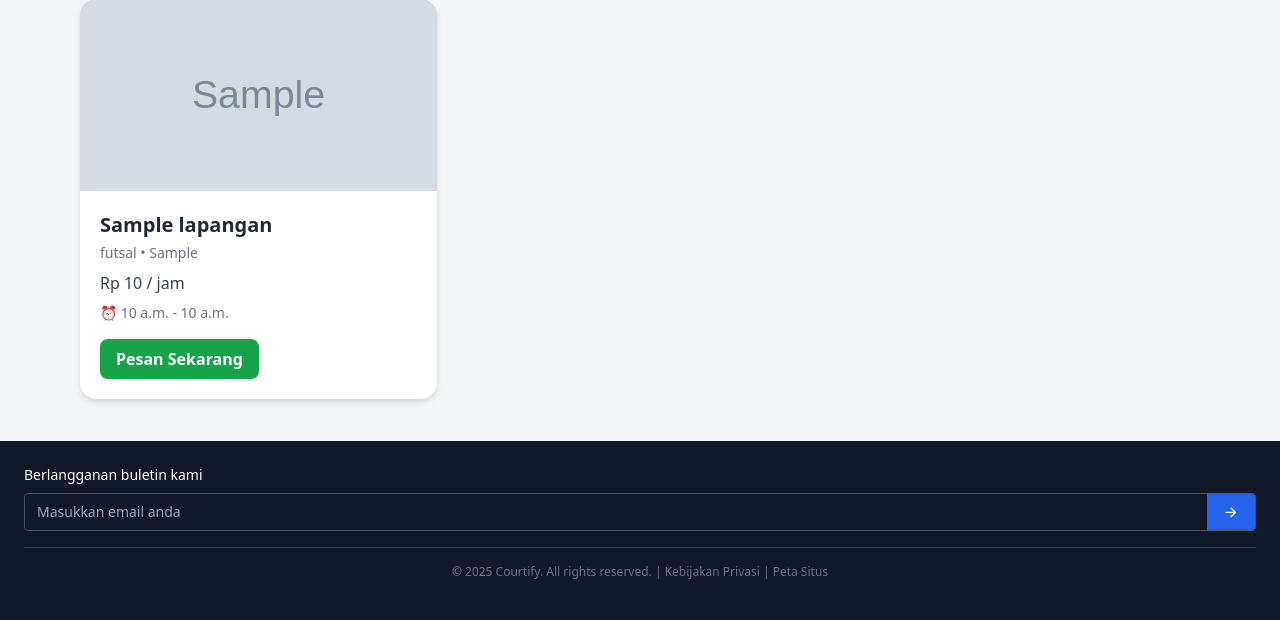
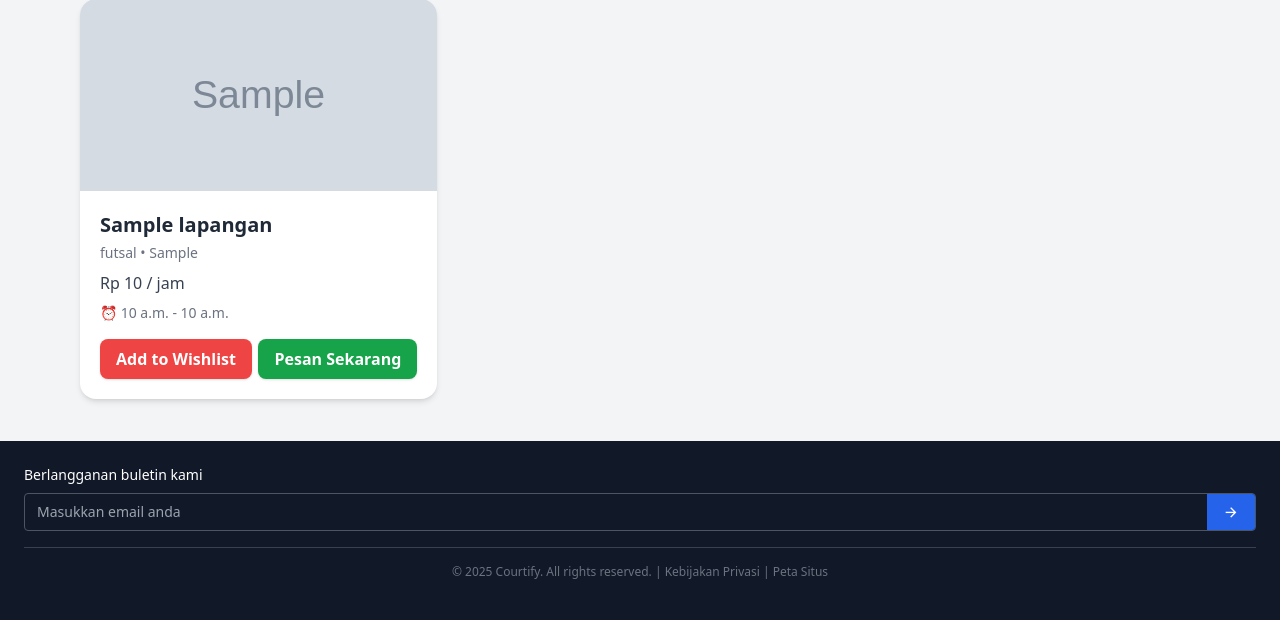
Before and after one commit to PBP25-D10/Courtify, a Django app: page /booking/list/ in a window 1280 px wide. Shown: the part 411-1031 px from the top of the page. Run offline with Django 5.2, Linux system fonts and the light colour scheme; a user stored in the database is signed in; tables that the repository leaves empty hold one stand-in row (values such as "Sample post"); grey boxes marked "Sample" are stand-in pictures; data that the repository does not hold is empty; some libraries are stand-ins or nearby versions.

Commit message:
fixing bug

```diff
--- a/booking/templates/booking/booking_list.html
+++ b/booking/templates/booking/booking_list.html
@@ -72,7 +72,14 @@
           <p class="text-sm text-gray-500 mt-2">⏰ {{ lap.jam_buka }} - {{ lap.jam_tutup }}</p>
 
           <div class="mt-4 flex justify-between items-center">
-            <a href="{% url 'booking:booking_create' % lap.id_lapangan }"
+            <!-- ✅ Diperbaiki: Tambahkan tombol Add to Wishlist -->
+            <a href="{% url 'wishlist:add_to_wishlist' lap.iklan_set.first.id %}"
+               class="bg-red-500 hover:bg-red-600 text-white px-4 py-2 rounded-lg font-semibold shadow transition">
+              Add to Wishlist
+            </a>
+
+            <!-- ✅ Diperbaiki: Syntax url Django yang benar -->
+            <a href="{% url 'booking:booking_create' lap.id_lapangan %}"
                class="bg-green-600 hover:bg-green-700 text-white px-4 py-2 rounded-lg font-semibold shadow transition">
               Pesan Sekarang
             </a>
```
